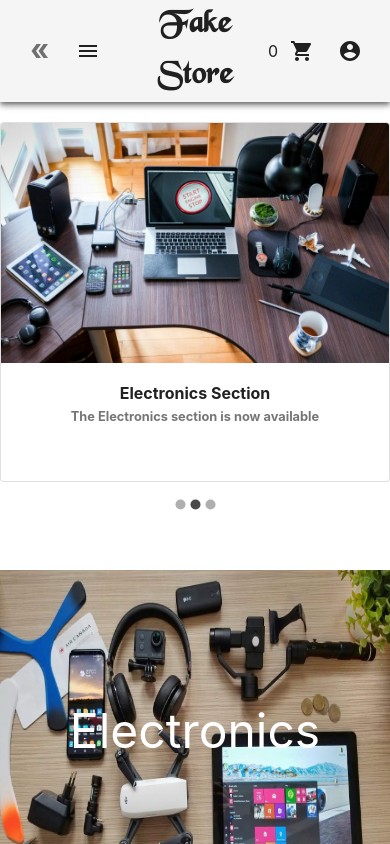
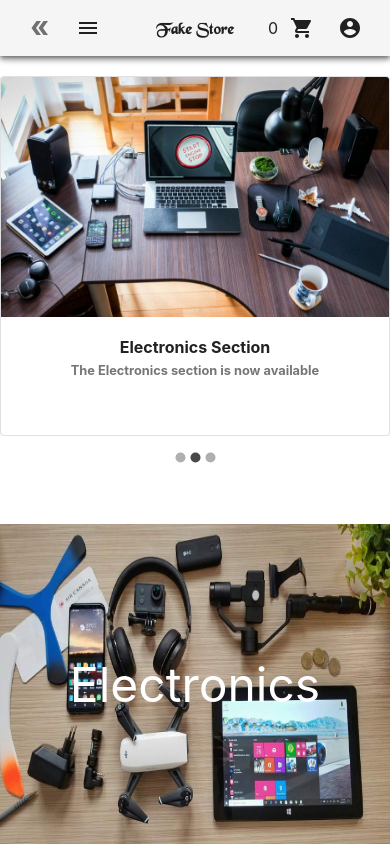
Before and after one commit to nasdda/fakestore, a React (Create React App) app: page / in a window 390 px wide. Shown: the top 844 px of the page. Built offline with nearby package versions, Linux system fonts and the light colour scheme.

Commit message:
responsive title

```diff
--- a/src/components/navbar/navbar.js
+++ b/src/components/navbar/navbar.js
@@ -18,7 +18,18 @@ const useStyles = makeStyles((theme) => ({
     root: {
         flexGrow: 1,
     },
-    title: {
+    siteName: {
+        fontFamily: "BlackChancery",
+        fontWeight: "bold",
+        fontSize: "2rem",
+        [theme.breakpoints.down('sm')]: {
+            fontSize: "1.5rem"
+        },
+        [theme.breakpoints.down("xs")]: {
+            fontSize: "1rem"
+        }
+    },
+    titleLink: {
         textDecoration: 'none',
         color: "inherit",
         flexGrow: 1
@@ -73,9 +84,9 @@ export default function Navbar(props) {
                             </IconButton>
                         </Tooltip>
                     </div>
-                    <NavLink to='/' className={classes.title} onClick={handleClick}>
+                    <NavLink to='/' className={classes.titleLink} onClick={handleClick}>
                         <Typography variant="h6">
-                            <span style={{ fontFamily: "BlackChancery", fontWeight: "bold", fontSize: "2rem" }}>Fake Store</span>
+                            <span className={classes.siteName}>Fake Store</span>
                         </Typography>
                     </NavLink>
                     <div className={classes.menuOuter}>
```
Also changed, not shown: 1 other file (tests, documents, lock files or other folders).
